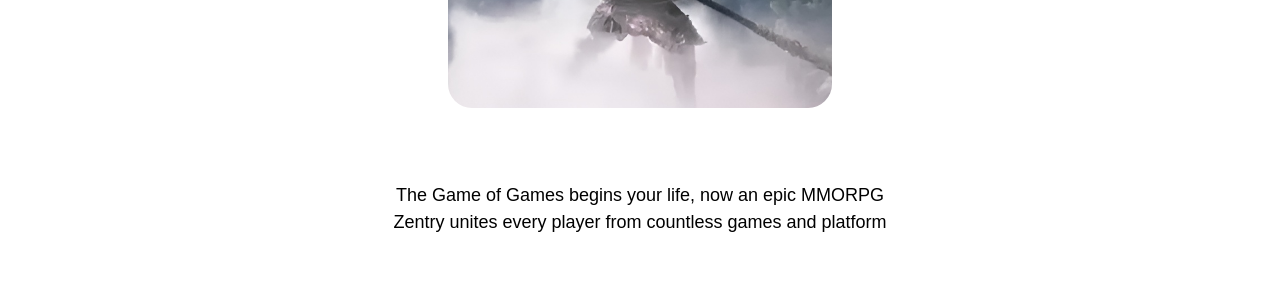
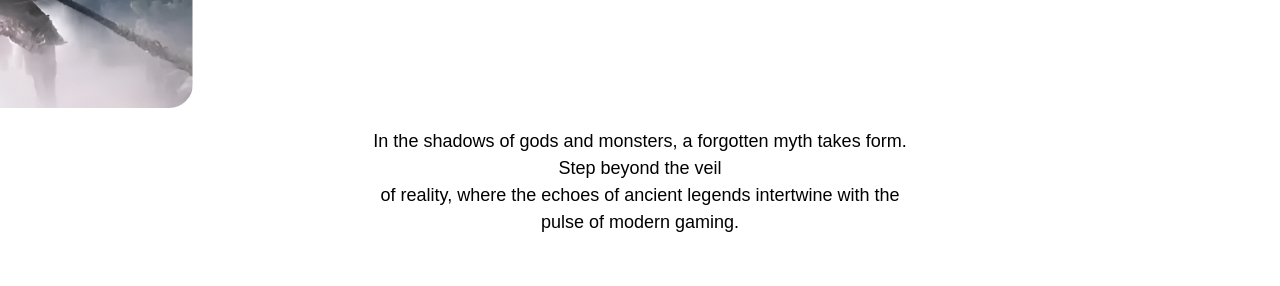
Before and after one commit to Haloriginee/NemesisFiles, a React (Vite) app: page / in a window 1280 px wide. Shown: the part 1560-1846 px from the top of the page. Built offline with nearby package versions, Linux system fonts and the light colour scheme; a web font is replaced by a local one.

Commit message:
keep going

```diff
--- a/src/components/About.jsx
+++ b/src/components/About.jsx
@@ -42,10 +42,10 @@ const About = () => {
 
         <div className='about-subtext'>
           <p>
-            The Game of Games begins your life, now an epic MMORPG
+           In the shadows of gods and monsters, a forgotten myth takes form. Step beyond the veil
           </p>
           <p>
-            Zentry unites every player from countless games and platform
+            of reality, where the echoes of ancient legends intertwine with the pulse of modern gaming.
           </p>
         </div>
       </div>
```
